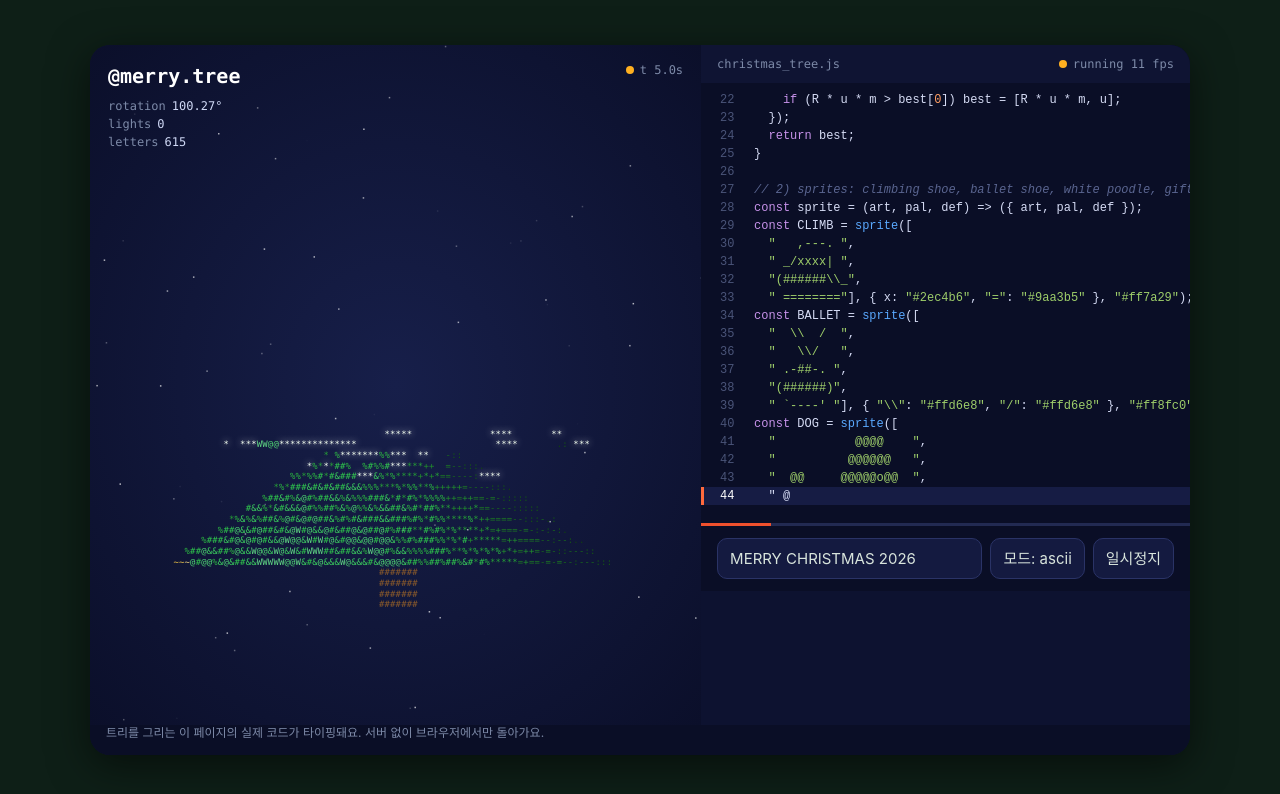
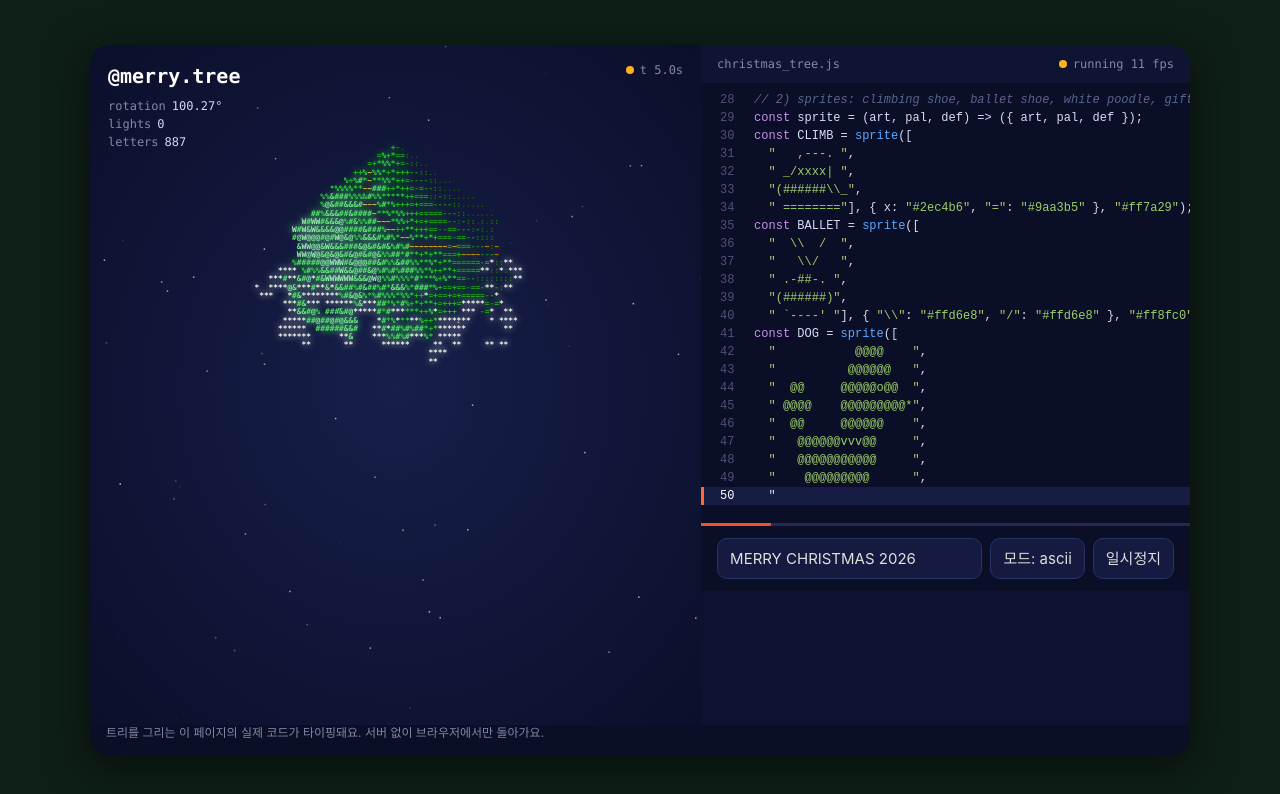
Before and after one commit to grleeeeee/christmas-tree, a plain HTML site: page index.html in a window 1280 px wide. Drawn offline with Linux system fonts and the light colour scheme; animation ran at ten frames a second.

Commit message:
Point-cloud renderer: 30deg camera, fuller and denser tree, top-down growth
Co-Authored-By: Claude Opus 5.5 <noreply@anthropic.com>

```diff
--- a/index.html
+++ b/index.html
@@ -62,11 +62,13 @@ pre .cur{background:#161c44;border-left-color:var(--ac)}
 const $ = id => document.getElementById(id);
 const GREET = "MERRY CHRISTMAS 2026", LAST = "merry christmas 주희";
 const FPS = 40, SPIN = 0.35;             // rad/s, clockwise seen from above
+const PITCH = 30 * Math.PI / 180, cp = Math.cos(PITCH), sp = Math.sin(PITCH);  // camera 30° up
 const GROW = 13, LIT = [13, 18], ORN_AT = 15, DOG_AT = 18;
 const STAR_AT = 19.5, GIFT_AT = 20, TEXT_AT = 23, BUILD = 25, LOOP = 35;
 const RAMP = ".:-=+*%#&@W", TAU = Math.PI * 2;
 const COLORS = ["#ff5a5f", "#ffd23f", "#4cc9f0", "#c77dff", "#ff9f1c", "#80ed99"];
-const PAL = [...RAMP].map((_, i) => `hsl(${118 + i * 2} 62% ${16 + i * 4.6}%)`);
+const PAL = [...RAMP].map((_, i) => `hsl(${108 + i * 3} 72% ${20 + i * 5.8}%)`);
+const L = [-0.62, 0.42, 0.66];           // light direction in view space
 const rnd = Math.random;
 const hash = (a, b) => { const s = Math.sin(a * 127.1 + b * 311.7) * 43758.5; return s - Math.floor(s); };
 let mode = "ascii", paused = false;
@@ -74,13 +76,12 @@ let t = +new URLSearchParams(location.search).get("t") || 0;
 
 // 1) tree = 4 stacked cones [top y, height, base radius]
 const TIERS = [[0.86, 0.46, 0.42], [0.6, 0.55, 0.6], [0.26, 0.6, 0.77], [-0.12, 0.7, 0.92]];
-function radius(y, th) {                  // widest tier at height y -> [r, u]
-  let best = [0, 0];
+const wobble = (th, k) => 1 + 0.07 * Math.sin(th * 7 + k * 2) + 0.04 * Math.sin(th * 19 + k);
+function radius(y, th) {                  // widest tier at height y
+  let best = 0;
   TIERS.forEach(([top, h, R], k) => {
     const u = (top - y) / h;
-    if (u < 0 || u > 1) return;
-    const m = th == null ? 1 : 1 + 0.07 * Math.sin(th * 7 + k * 2) + 0.04 * Math.sin(th * 19 + k);
-    if (R * u * m > best[0]) best = [R * u * m, u];
+    if (u >= 0 && u <= 1) best = Math.max(best, R * u * wobble(th, k));
   });
   return best;
 }
@@ -115,26 +116,70 @@ const STAR = sprite(["    *    ", "   ***   ", "*********", " ******* ",
 const ORN = [[CLIMB, 0.3, 0.38], [BALLET, 1.4, 0.1], [CLIMB, 2.5, -0.2],
   [BALLET, 3.6, 0.5], [CLIMB, 4.7, -0.52], [BALLET, 5.6, -0.3]]
   .map(([s, th, y], i) => ({ s, th, y, at: ORN_AT + i * 0.5 }));
-const LIGHTS = Array.from({ length: 120 }, (_, i) => ({ th: rnd() * TAU,
-  y: -0.78 + rnd() * 1.55, c: COLORS[i % 6], at: LIT[0] + i * (LIT[1] - LIT[0]) / 120 }));
-const GIFTS = [[0.12, "#ff5a5f"], [0.42, "#4cc9f0"], [-0.16, "#c77dff"],
-  [0.7, "#80ed99"], [0.28, "#ff9f1c"]].map(([x, c], i) => ({ x, c, at: GIFT_AT + i * 0.6 }));
+const LIGHTS = Array.from({ length: 150 }, (_, i) => ({ th: rnd() * TAU,
+  y: -0.78 + rnd() * 1.55, c: COLORS[i % 6], at: LIT[0] + i * (LIT[1] - LIT[0]) / 150 }));
+const GIFTS = [[0.1, "#ff5a5f"], [0.38, "#4cc9f0"], [-0.18, "#c77dff"],
+  [0.66, "#80ed99"], [0.24, "#ff9f1c"]].map(([x, c], i) => ({ x, c, at: GIFT_AT + i * 0.6 }));
 const bg = Array.from({ length: 70 }, () => ({ x: rnd(), y: rnd(), p: rnd() * 6, v: 0.01 + rnd() * 0.02 }));
 
-// 3) canvas grid
+// 3) tree surface as a dense point cloud, sampled finer than one cell
+let N = 0, PX, PY, PZ, NX, NY, NZ, BORN, NOISE, PU, KIND, LET;
+function build(step) {
+  const a = [];
+  const add = (x, y, z, nx, ny, nz, u, kind, th) => {
+    const tn = ((th % TAU) + TAU) % TAU;
+    a.push([x, y, z, nx, ny, nz, u, kind,
+      GROW * (0.86 - y) / 1.86 * 0.92 + hash(Math.floor(tn * 6), Math.floor(y * 30)) * 1.1,
+      0.8 + 0.4 * hash(Math.floor(tn * 30), Math.floor(y * 45)),
+      Math.floor(tn / TAU * 48) + Math.floor((y + 1) * 20) * 7]);
+  };
+  TIERS.forEach(([top, h, R], k) => {
+    const nh = 1 / Math.hypot(1, R / h), ny = (R / h) * nh;   // cone normal
+    for (let u = 0.01; u <= 1; u += step / Math.hypot(h, R)) {
+      const n = Math.max(8, Math.ceil(TAU * R * u / step)), y = top - h * u;
+      for (let j = 0; j < n; j++) {
+        const th = (j + hash(j, u * 977)) / n * TAU, r = R * u * wobble(th, k);
+        const garland = (((th / TAU + y * 1.3) % 1) + 1) % 1 < 0.035;
+        add(r * Math.sin(th), y, r * Math.cos(th), nh * Math.sin(th), ny, nh * Math.cos(th), u, garland ? 1 : 0, th);
+      }
+    }
+  });
+  for (let y = -1; y < -0.8; y += step)   // trunk
+    for (let th = 0; th < TAU; th += step / 0.08)
+      add(0.08 * Math.sin(th), y, 0.08 * Math.cos(th), Math.sin(th), 0, Math.cos(th), 1, 2, th);
+  N = a.length;
+  [PX, PY, PZ, NX, NY, NZ, PU, KIND, BORN, NOISE, LET] =
+    Array.from({ length: 11 }, (_, f) => Float32Array.from(a, p => p[f]));
+}
+
+// 4) canvas grid + camera (orthographic, 30° above, tree spins clockwise)
 const cv = $("cv"), ctx = cv.getContext("2d");
-let COLS, ROWS, cs, ch, fs, dpr, G, C, GL;
+let COLS, ROWS, cs, ch, fs, dpr, SX, SY, cx, cy, G, C, GL, Z, W;
 function resize() {
   const r = cv.getBoundingClientRect();
   dpr = Math.min(devicePixelRatio || 1, 2);
   cv.width = r.width * dpr; cv.height = r.height * dpr;
-  COLS = Math.min(110, Math.max(60, Math.round(r.width / 4.6)));
-  cs = cv.width / COLS; fs = cs * 1.6; ch = fs * 1.2;
+  COLS = Math.min(130, Math.max(72, Math.round(r.width / 4.2)));
+  cs = cv.width / COLS; fs = cs / 0.6; ch = fs * 1.05;
   ROWS = Math.floor(cv.height / ch);
+  const S = Math.min(cv.height * 0.8 / 2.35, cv.width * 0.49);   // px per world unit
+  SX = S / cs; SY = S / ch; cx = COLS / 2; cy = ROWS * 0.03 + 1.08 * SY;
   G = new Array(COLS * ROWS); C = []; GL = [];
+  Z = new Float32Array(COLS * ROWS); W = new Int32Array(COLS * ROWS);
+  build(0.6 / SX);
 }
 addEventListener("resize", resize); resize();
 
+let ca = 1, sa = 0;
+function view(x, y, z) {                  // world -> [col, row, depth]
+  const x1 = x * ca - z * sa, z1 = z * ca + x * sa;
+  return [Math.round(cx + x1 * SX), Math.round(cy - (y * cp - z1 * sp) * SY), z1 * cp + y * sp];
+}
+function onTop(c, r, d) {                 // is this point the visible surface?
+  if (c < 0 || r < 0 || c >= COLS || r >= ROWS) return false;
+  const i = r * COLS + c;
+  return W[i] < 0 || d > Z[i] - 0.04;
+}
 function put(c, r, glyph, color, glow) {
   if (c < 0 || r < 0 || c >= COLS || r >= ROWS) return;
   const i = r * COLS + c;
@@ -157,77 +202,62 @@ function draw() {
     ctx.fillStyle = `rgba(255,255,255,${0.35 + 0.35 * Math.sin(t * 2 + s.p)})`;
     ctx.fillRect(s.x * cv.width, ((s.y + t * s.v) % 1) * cv.height, 1.5 * dpr, 1.5 * dpr);
   }
-  G.fill(undefined);
-  const ang = t * SPIN;
-  const SY = Math.min(ROWS * 0.364, COLS * 0.48 / 1.0 * cs / ch);
-  const SX = SY * ch / cs, cx = COLS / 2, cy = ROWS * 0.04 + 1.2 * SY;
-  const ground = Math.round(cy + SY);
+  G.fill(undefined); Z.fill(-1e9); W.fill(-1);
+  const ang = t * SPIN; ca = Math.cos(ang); sa = Math.sin(ang);
   const msg = ($("msg").value || GREET).replace(/\s/g, "") || "*";
   let shown = 0, lights = 0;
 
-  for (let row = 0; row < ROWS; row++) {  // ray-cast every cell onto the cones
-    const y = (cy - row) / SY;
-    for (let col = 0; col < COLS; col++) {
-      const X = (col - cx) / SX;
-      if (y < -0.82) {                    // trunk
-        if (y >= -1 && Math.abs(X) < 0.08 && t > 0.5) put(col, row, "#", "#8a5a2b");
-        continue;
-      }
-      let [r] = radius(y);
-      if (Math.abs(X) > r * 1.12) continue;
-      const th = Math.atan2(X, Math.sqrt(Math.max(0, r * r - X * X))) + ang;
-      let u; [r, u] = radius(y, th);
-      if (Math.abs(X) >= r) continue;
-      const z = Math.sqrt(r * r - X * X);
-      const tn = ((th % TAU) + TAU) % TAU;
-      const born = GROW * (y + 1) / 1.86 * 0.92 + hash(Math.floor(tn * 6), Math.floor(y * 30)) * 1.1;
-      if (t < born) continue;
-      shown++;
-      if (t - born < 0.35) { put(col, row, "*", "#f4fff0", true); continue; }
-      const nx = 0.89 * X / r, nz = 0.89 * z / r;   // surface normal
-      let b = Math.max(0, -0.55 * nx + 0.2 + 0.7 * nz);  // light from upper-left
-      b = (0.12 + 0.88 * b) * (0.5 + 0.5 * u);           // each tier shades the next
-      b = Math.min(1, b * (0.8 + 0.4 * hash(Math.floor(tn * 30), Math.floor(y * 45))));
-      const k = Math.floor(b * (RAMP.length - 1));
-      if ((((tn / TAU + y * 1.3) % 1) + 1) % 1 < 0.035) {   // spiral garland
-        put(col, row, "~", `hsl(45 90% ${28 + b * 50}%)`); continue;
-      }
-      const letter = msg[(Math.floor(tn * 12) + Math.floor((y + 1) * 20) * 7) % msg.length];
-      put(col, row, mode === "ascii" ? RAMP[k] : letter, PAL[k]);
-    }
+  for (let i = 0; i < N; i++) {           // z-buffer: keep the nearest point per cell
+    if (t < BORN[i]) continue;
+    const [c, r, d] = view(PX[i], PY[i], PZ[i]);
+    if (c < 0 || r < 0 || c >= COLS || r >= ROWS) continue;
+    const k = r * COLS + c;
+    if (d > Z[k]) { Z[k] = d; W[k] = i; }
+  }
+  for (let k = 0; k < W.length; k++) {    // shade only the visible points
+    const i = W[k];
+    if (i < 0) continue;
+    shown++;
+    if (t - BORN[i] < 0.35) { G[k] = "*"; C[k] = "#f4fff0"; GL[k] = true; continue; }
+    if (KIND[i] === 2) { G[k] = "#"; C[k] = "#8a5a2b"; continue; }
+    const nx = NX[i] * ca - NZ[i] * sa, nz1 = NZ[i] * ca + NX[i] * sa;
+    const ny = NY[i] * cp - nz1 * sp, nz = nz1 * cp + NY[i] * sp;
+    let b = Math.max(0, L[0] * nx + L[1] * ny + L[2] * nz);  // light from upper-left
+    b = Math.min(1, (0.1 + 0.9 * b) * (0.5 + 0.5 * PU[i]) * NOISE[i]);
+    const g = Math.floor(b * (RAMP.length - 1));
+    if (KIND[i] === 1) { G[k] = "~"; C[k] = `hsl(45 95% ${30 + b * 50}%)`; continue; }
+    G[k] = mode === "ascii" ? RAMP[g] : msg[LET[i] % msg.length];
+    C[k] = PAL[g];
   }
 
-  const onTree = (th, y) => {             // world (angle, height) -> [col, row, facing]
-    const f = th - ang, r = radius(y, th)[0];
-    return [Math.round(cx + Math.sin(f) * r * SX), Math.round(cy - y * SY), Math.cos(f)];
-  };
+  const anchor = (th, y) => { const r = radius(y, th) * 1.02; return view(r * Math.sin(th), y, r * Math.cos(th)); };
   LIGHTS.forEach((l, i) => {
     if (t < l.at) return;
     lights++;
-    const [c, r, face] = onTree(l.th, l.y);
-    if (face > 0.15) put(c, r, Math.sin(t * 4 + i) > -0.3 ? "o" : "*", l.c, true);
+    const [c, r, d] = anchor(l.th, l.y);
+    if (onTop(c, r, d)) put(c, r, Math.sin(t * 4 + i) > -0.3 ? "o" : "*", l.c, true);
   });
-  ORN.map(o => [o, ...onTree(o.th, o.y)]).sort((a, b) => a[3] - b[3])
-    .forEach(([o, c, r, face]) => {
-      if (t < o.at || face < 0.3) return;
-      const w = o.s.art[0].length, h = o.s.art.length;
-      stamp(o.s, c - (w >> 1), r - (h >> 1), null, t - o.at < 0.4);
+  ORN.map(o => [o, ...anchor(o.th, o.y)]).sort((a, b) => a[3] - b[3])
+    .forEach(([o, c, r, d]) => {
+      if (t < o.at || !onTop(c, r, d) || Math.cos(o.th - ang) < 0.3) return;
+      stamp(o.s, c - (o.s.art[0].length >> 1), r - (o.s.art.length >> 1), null, t - o.at < 0.4);
     });
-  if (t > DOG_AT) {                       // poodle sits in front, left of the trunk
-    const rows = Math.min(DOG.art.length, Math.floor((t - DOG_AT) * 8) + 1);
-    stamp(DOG, Math.round(cx - 0.35 * SX) - 19, ground - DOG.art.length + 1, null, false, rows);
+  const floor = (x, z) => [Math.round(cx + x * SX), Math.round(cy + (cp + z * sp) * SY)];
+  if (t > DOG_AT) {                       // poodle sits on the floor, front-left
+    const rows = Math.min(DOG.art.length, Math.floor((t - DOG_AT) * 8) + 1), [c, r] = floor(-0.6, 0.85);
+    stamp(DOG, c - 10, r - DOG.art.length + 1, null, false, rows);
   }
   GIFTS.forEach(g => {                    // presents drop from the sky
     if (t < g.at) return;
-    const fall = -3 + 0.8 * ROWS * (t - g.at) ** 2;
-    stamp(GIFT, Math.round(cx + g.x * SX) - 2, Math.round(Math.min(ground - 2, fall)), g.c);
+    const [c, r] = floor(g.x, 0.75), fall = -3 + 0.8 * ROWS * (t - g.at) ** 2;
+    stamp(GIFT, c - 2, Math.round(Math.min(r - 2, fall)), g.c);
   });
   if (t > STAR_AT) {
-    const rows = Math.min(STAR.art.length, Math.floor((t - STAR_AT) * 6) + 1);
-    stamp(STAR, Math.round(cx) - 4, Math.round(cy - 0.86 * SY) - 5, null, true, rows);
+    const rows = Math.min(STAR.art.length, Math.floor((t - STAR_AT) * 6) + 1), [c, r] = view(0, 0.86, 0);
+    stamp(STAR, c - 4, r - 5, null, true, rows);
   }
 
-  ctx.font = `${fs}px ui-monospace, Menlo, Consolas, monospace`;
+  ctx.font = `bold ${fs}px ui-monospace, Menlo, Consolas, monospace`;
   ctx.textAlign = "center"; ctx.textBaseline = "middle";
   for (let i = 0; i < G.length; i++) {
     if (!G[i]) continue;
@@ -243,7 +273,7 @@ function draw() {
   $("greet").textContent = t < TEXT_AT ? "" : [...LAST].slice(0, Math.floor((t - TEXT_AT) * 10)).join("");
 }
 
-// 4) the code panel types out this very script while the tree builds
+// 5) the code panel types out this very script while the tree builds
 const SRC = $("app").textContent.trim().split("\n");
 const esc = s => s.replace(/&/g, "&amp;").replace(/</g, "&lt;");
 const hl = s => esc(s).replace(
@@ -261,7 +291,7 @@ function code() {
   $("bar").style.width = t / LOOP * 100 + "%";
 }
 
-// 5) main loop, capped at 40 fps
+// 6) main loop, capped at 40 fps
 let last = -1e9, frames = 0, fpsAt = 0;
 function tick(now) {
   requestAnimationFrame(tick);
```
Also changed, not shown: 1 other file.
